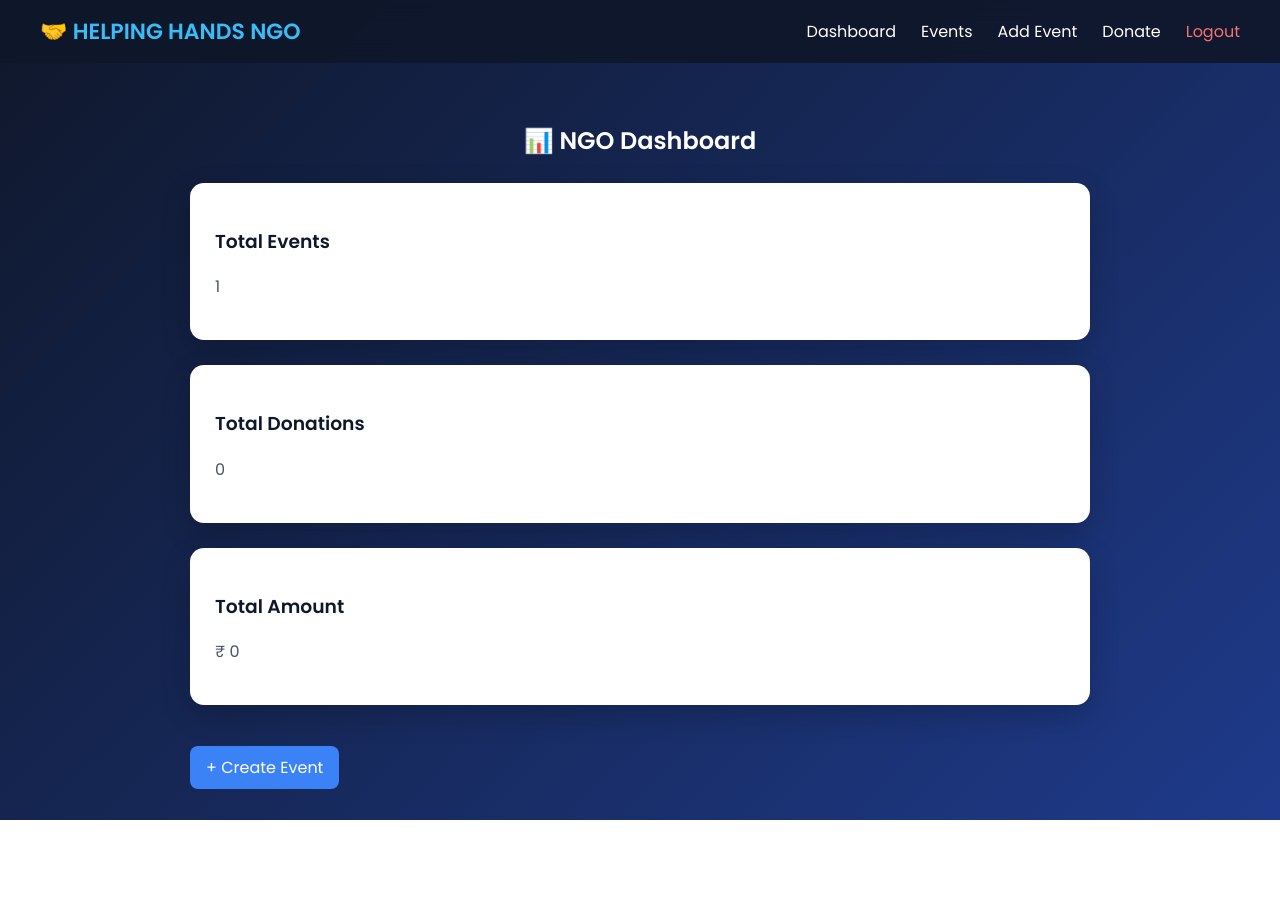
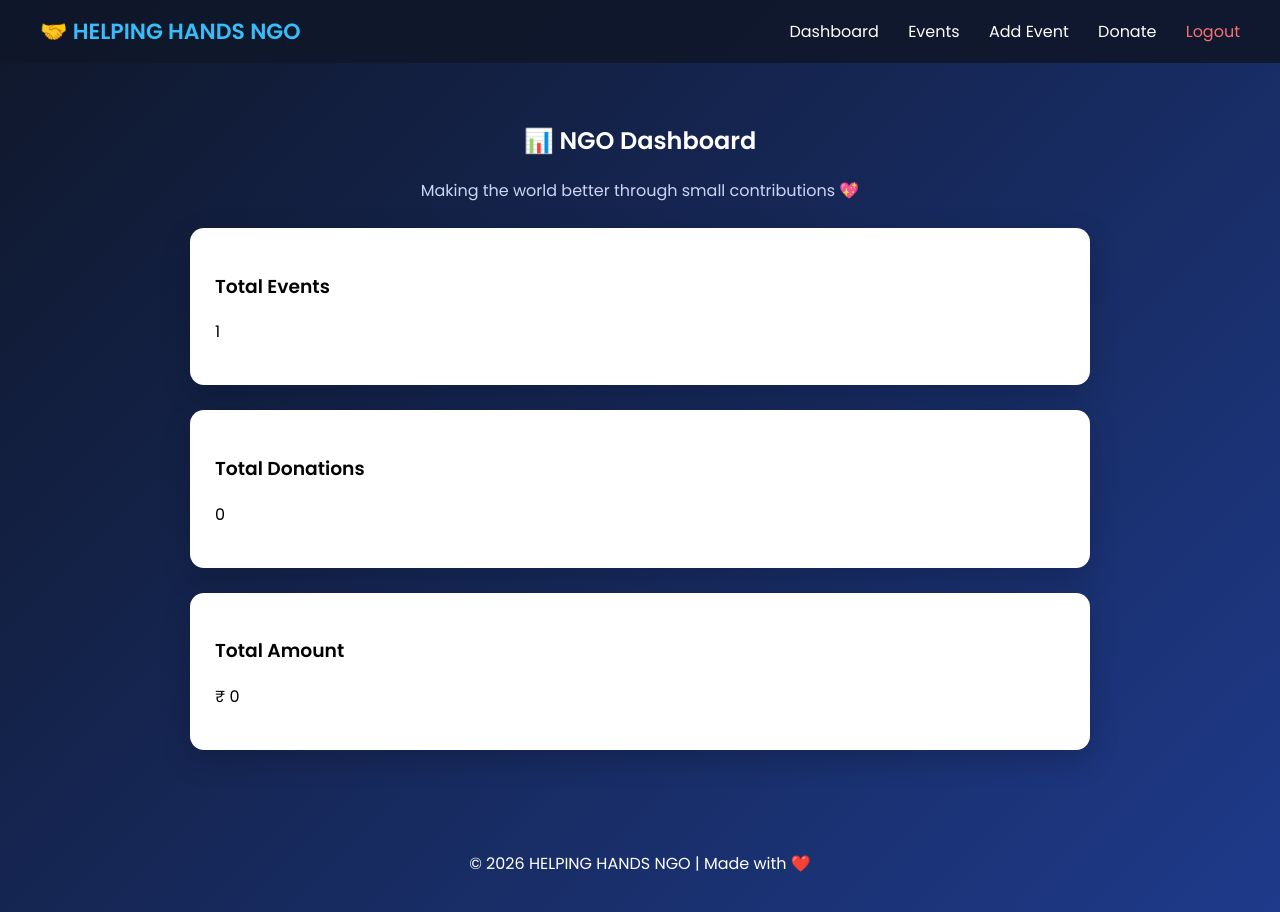
Before and after one commit to yashashture02/ngo-cms-internship, a Django app: page /dashboard/ in a window 1280 px wide. Before the commit the page ends 820 px from the top, so only its background shows below. Run offline with Django 5.2, Linux system fonts and the light colour scheme; data comes from the database, SQL or seed files in the repository; both versions use the stored data as it was after the commit; data that the repository does not hold is empty.

Commit message:
Day 20: Final NGO website with UI, donation system, dashboard and polish

```diff
--- a/backend/ngo_backend/accounts/templates/accounts/dashboard.html
+++ b/backend/ngo_backend/accounts/templates/accounts/dashboard.html
@@ -1,8 +1,11 @@
 {% extends "base.html" %}
-
 {% block content %}
 
 <h2>📊 NGO Dashboard</h2>
+
+<p style="text-align:center; color:#cbd5f5;">
+    Making the world better through small contributions 💖
+</p>
 
 <div class="card">
     <h3>Total Events</h3>
@@ -19,8 +22,4 @@
     <p>₹ {{ total_amount }}</p>
 </div>
 
-<br>
-
-<a href="/events/add/" class="btn">+ Create Event</a>
-
 {% endblock %}
--- a/backend/ngo_backend/accounts/templates/base.html
+++ b/backend/ngo_backend/accounts/templates/base.html
@@ -14,17 +13,14 @@
             min-height: 100vh;
         }
 
-        /* 🔥 NAVBAR */
         .navbar {
             display: flex;
             justify-content: space-between;
             align-items: center;
             padding: 15px 40px;
             background: rgba(15, 23, 42, 0.9);
-            backdrop-filter: blur(10px);
         }
 
-        /* LOGO */
         .logo a {
             text-decoration: none;
             color: #38bdf8;
@@ -32,79 +28,35 @@
             font-weight: 600;
         }
 
-        /* NAV LINKS */
-        .nav-links {
-            display: flex;
-            align-items: center;
-        }
-
         .nav-links a {
             color: white;
             margin-left: 25px;
             text-decoration: none;
-            font-weight: 400;
-            position: relative;
         }
 
-        /* UNDERLINE HOVER */
-        .nav-links a::after {
-            content: "";
-            position: absolute;
-            width: 0%;
-            height: 2px;
-            background: #38bdf8;
-            left: 0;
-            bottom: -5px;
-            transition: 0.3s;
+        .logout {
+            color: #f87171 !important;
         }
 
-        .nav-links a:hover::after {
-            width: 100%;
-        }
-
-        /* LOGOUT */
-        .logout {
-            color: #f87171 !important;
-            font-weight: 500;
-        }
-
-        /* MAIN CONTAINER */
         .container {
             max-width: 900px;
             margin: auto;
             padding: 40px 20px;
         }
 
-        /* CARD */
         .card {
             background: white;
             padding: 25px;
             margin: 25px 0;
             border-radius: 14px;
             box-shadow: 0 10px 30px rgba(0,0,0,0.2);
-            transition: 0.3s;
         }
 
-        .card:hover {
-            transform: translateY(-6px);
-        }
-
-        /* TEXT */
         h2 {
             text-align: center;
             color: white;
-            font-weight: 600;
         }
 
-        h3 {
-            color: #0f172a;
-        }
-
-        p {
-            color: #475569;
-        }
-
-        /* BUTTONS */
         .btn {
             background: #3b82f6;
             color: white;
@@ -182,5 +98,9 @@
     {% endblock %}
 </div>
 
+<footer style="text-align:center; color:white; padding:20px;">
+    <p>© 2026 HELPING HANDS NGO | Made with ❤️</p>
+</footer>
+
 </body>
 </html>
--- a/backend/ngo_backend/accounts/views.py
+++ b/backend/ngo_backend/accounts/views.py
@@ -5,18 +5,16 @@ from events.models import Event, Donation
 
 def login_view(request):
     if request.method == 'POST':
-        username = request.POST.get('username')
-        password = request.POST.get('password')
+        user = authenticate(
+            username=request.POST.get('username'),
+            password=request.POST.get('password')
+        )
 
-        user = authenticate(username=username, password=password)
-
-        if user is not None:
+        if user:
             login(request, user)
             return redirect('/dashboard/')
         else:
-            return render(request, 'accounts/login.html', {
-                'error': 'Invalid credentials'
-            })
+            return render(request, 'accounts/login.html', {'error': 'Invalid credentials'})
 
     return render(request, 'accounts/login.html')
 
@@ -27,12 +25,8 @@ def logout_view(request):
 
 
 def dashboard(request):
-    total_events = Event.objects.count()
-    total_donations = Donation.objects.count()
-    total_amount = sum(d.amount for d in Donation.objects.all())
-
     return render(request, 'accounts/dashboard.html', {
-        'total_events': total_events,
-        'total_donations': total_donations,
-        'total_amount': total_amount
+        'total_events': Event.objects.count(),
+        'total_donations': Donation.objects.count(),
+        'total_amount': sum(d.amount for d in Donation.objects.all())
     })
```
Also changed, not shown: other parts of backend/ngo_backend/accounts/templates/base.html (+1 -38 lines), backend/ngo_backend/events/templates/events/donate.html (+9 -6 lines), backend/ngo_backend/events/views.py (+11 -31 lines), backend/ngo_backend/db.sqlite3.
